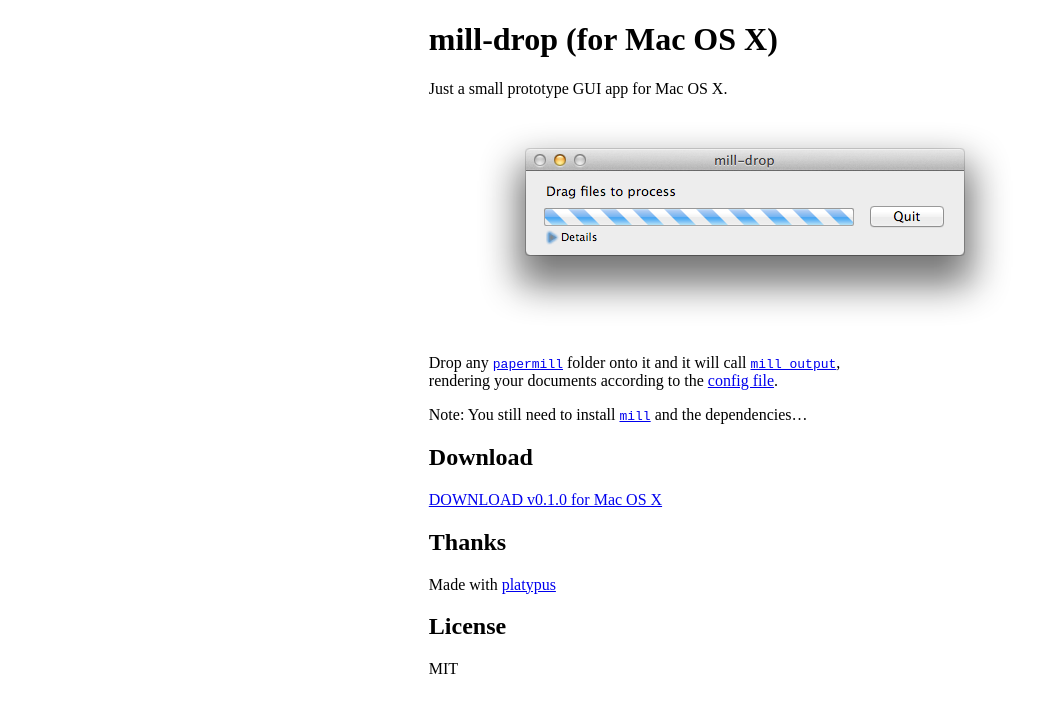
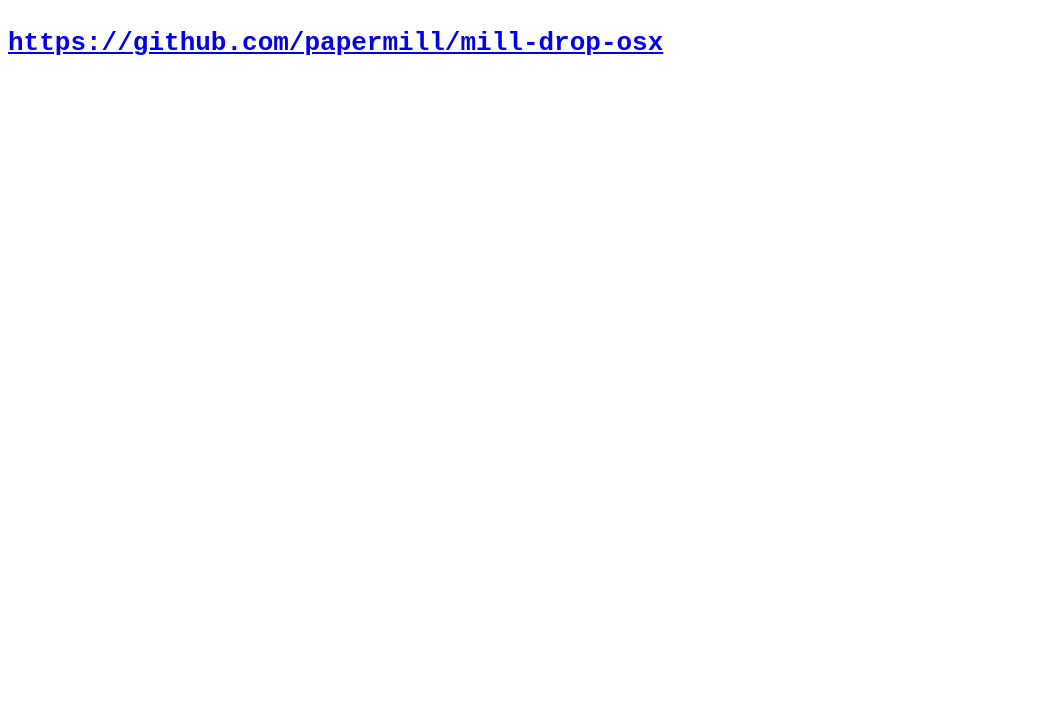
Before and after one commit to papermill/mill-drop-osx, a plain HTML site: page index.html in a window 1280 px wide. Shown: the whole page, without its empty margins (0-1051 px from the left). Drawn offline with Linux system fonts and the light colour scheme.

Commit message:
./gh-pages based on 1d7fbfabe69ed185771728e792c6f6c20bc4608b

```diff
--- a/index.html
+++ b/index.html
@@ -2,34 +2,15 @@
 <html>
 <head>
   <meta charset="utf-8">
-  <meta name="generator" content="pandoc">
-  <title></title>
-  <style type="text/css">code{white-space: pre;}</style>
-  <!--[if lt IE 9]>
-    <script src="http://html5shim.googlecode.com/svn/trunk/html5.js"></script>
-  <![endif]-->
 </head>
 <body>
-<h1 id="mill-drop-for-mac-os-x">mill-drop (for Mac OS X)</h1>
-<p>Just a small prototype GUI app for Mac OS X.</p>
-<figure>
-<img src="http://papermill.github.io/mill-drop-osx/images/mill-drop-screenshot-1.png" />
-</figure>
-<p>Drop any <a href="https://github.com/papermill/documentation"><code>papermill</code></a> folder onto it and it will call <a href="https://github.com/papermill/mill"><code>mill output</code></a>, rendering your documents according to the <a href="https://github.com/papermill/mill#project-configuration-papermilljson">config file</a>.</p>
-<p>Note: You still need to install <a href="https://github.com/papermill/mill"><code>mill</code></a> and the dependencies…</p>
-<h2 id="download">Download</h2>
-<p><a href="http://papermill.github.io/mill-drop-osx/builds/mill-drop.app-v0.1.0.zip">DOWNLOAD v0.1.0 for Mac OS X</a></p>
-<h2 id="thanks">Thanks</h2>
-<p>Made with <a href="http://sveinbjorn.org/platypus">platypus</a></p>
-<h2 id="license">License</h2>
-<p>MIT</p>
-<style>
-body {
-  margin: auto;
-  width: 33%;
-  min-width: 24em;
-  max-width: 28em;
-}
-</style>
+<h1 id="mill-drop-for-mac-os-x">
+  <code>
+    <a href="https://github.com/papermill/mill-drop-osx">
+      https://github.com/papermill/mill-drop-osx
+    </a>
+  </code>
+</h1>
+
 </body>
 </html>
```
